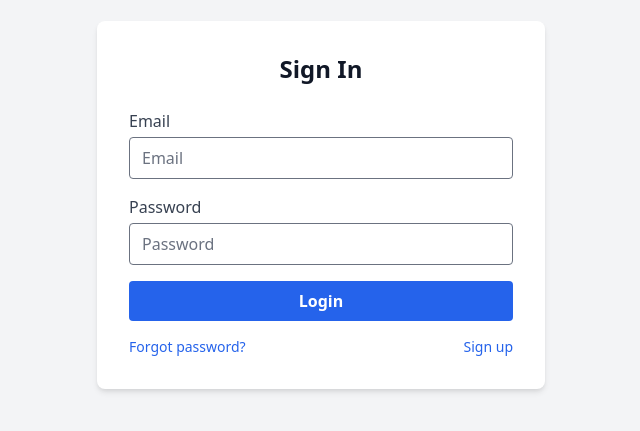
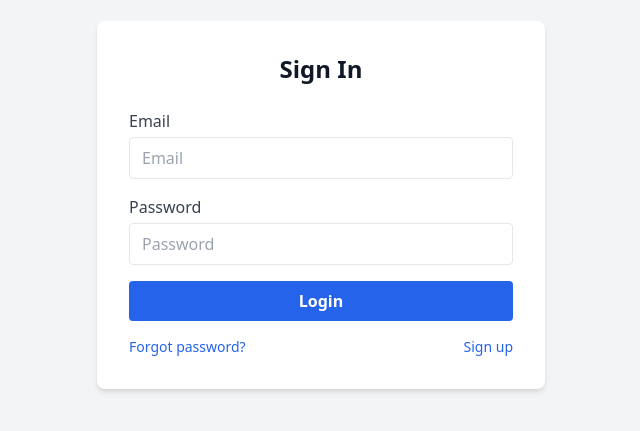
Before and after one commit to Jingwennnn30/cybersecure, a React (Create React App) app: page /login in a window 1280 px wide. Shown: the part 195-626 px from the top of the page, without its empty margins (319-959 px from the left). Built offline with nearby package versions, Linux system fonts and the light colour scheme; no server answers.

Commit message:
updated port config

```diff
--- a/src/pages/Alerts.jsx
+++ b/src/pages/Alerts.jsx
@@ -19,7 +19,7 @@ function Alerts({ darkMode, setDarkMode }) {
     const [toDate, setToDate] = useState("");
 
     useEffect(() => {
-        fetch("http://localhost:4000/api/alerts")
+        fetch(`${process.env.REACT_APP_API_URL || 'http://localhost:4000'}/api/alerts`)
             .then(res => res.json())
             .then(data => {
                 // Ensure data is always an array
--- a/tailwind.config.js
+++ b/tailwind.config.js
@@ -78,7 +78,5 @@ module.exports = {
             },
         },
     },
-    plugins: [
-        require('@tailwindcss/forms'),
-    ],
+    plugins: [],
 }
```
